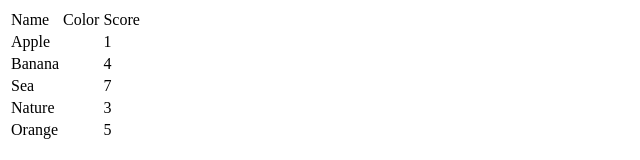
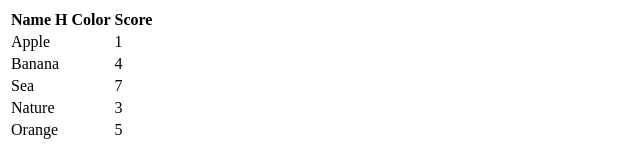
Before and after one commit to abdalmjeds2000/create-custom-table, a React (Create React App) app: page / in a window 1280 px wide. Shown: the top 160 px of the page, without its empty margins (0-640 px from the left). Built offline with nearby package versions, Linux system fonts and the light colour scheme; the HTML template or start-up script is replaced by a standard one.

Commit message:
cutom header

```diff
--- a/src/App.js
+++ b/src/App.js
@@ -12,6 +12,7 @@ export default function App() {
   ];
   const config = [
     {
+      header: () => <th>Name H</th>,
       label: 'Name',
       render: (row) => row.name,
     },
--- a/src/Table.jsx
+++ b/src/Table.jsx
@@ -1,11 +1,18 @@
-import React from 'react';
+import React, { Fragment } from 'react';
 
 const Table = ({ config, data, keyFn }) => {
   const renderHeaders = (
     <tr className="border-b-2">
-      {config.map((col) => (
-        <td className="p-2 font-semibold">{col.label}</td>
-      ))}
+      {config.map((col) => {
+        if (col.header) {
+          return <Fragment key={col.label}>{col.header()}</Fragment>;
+        }
+        return (
+          <th key={col.label} className="p-2 font-semibold">
+            {col.label}
+          </th>
+        );
+      })}
     </tr>
   );
   const renderRows = data.map((row) => {
```
